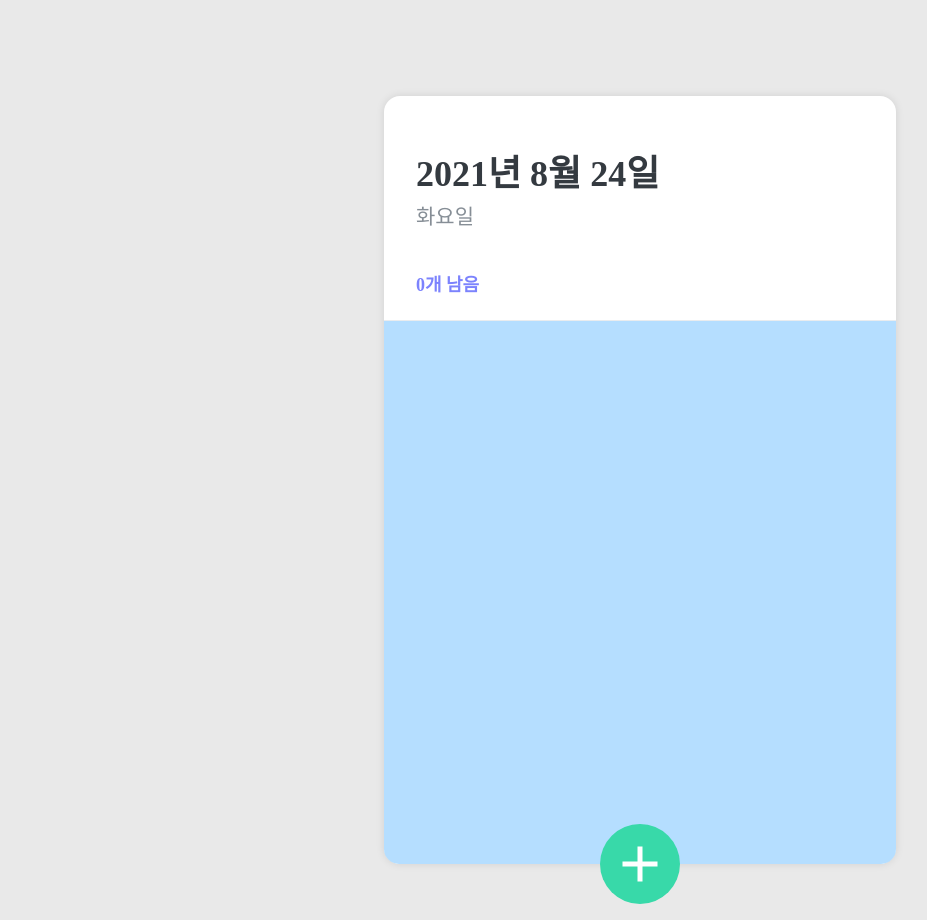
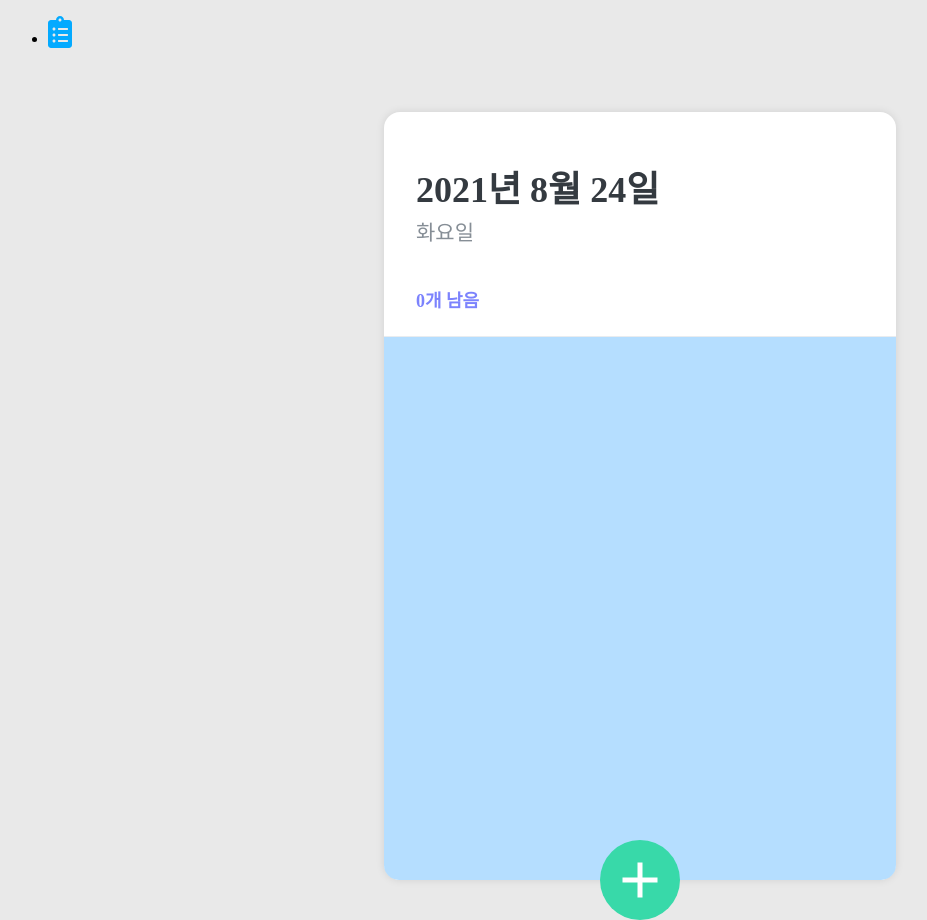
Before and after one commit to ny0011/web-dipping, a React (Create React App) app: page / in a window 1280 px wide. Shown: the whole page, without its empty margins (0-927 px from the left). Built offline with nearby package versions, Linux system fonts and the light colour scheme.

Commit message:
feat: firebase, react-router 추가
firebase
- config 추가 : fbase.js
- npm 설치

react-router
- router 설정
- navigation 생성
- 기존 App.js 코드 -> Home.js 로 이동

```diff
--- /dev/null
+++ b/jsconfig.json
@@ -0,0 +1,6 @@
+{
+  "compilerOptions": {
+    "baseUrl": "src"
+  },
+  "include": ["src"]
+}
--- a/package.json
+++ b/package.json
@@ -3,12 +3,18 @@
   "version": "0.1.0",
   "private": true,
   "dependencies": {
+    "@fortawesome/fontawesome-free": "^5.15.4",
+    "@fortawesome/fontawesome-svg-core": "^1.2.36",
+    "@fortawesome/free-solid-svg-icons": "^5.15.4",
+    "@fortawesome/react-fontawesome": "^0.1.16",
     "@testing-library/jest-dom": "^5.14.1",
     "@testing-library/react": "^11.2.7",
     "@testing-library/user-event": "^12.8.3",
+    "firebase": "^9.3.0",
     "react": "^17.0.2",
     "react-dom": "^17.0.2",
     "react-icons": "^4.2.0",
+    "react-router-dom": "^6.0.1",
     "react-scripts": "4.0.3",
     "styled-components": "^5.3.1",
     "web-vitals": "^1.1.2"
--- a/src/App.js
+++ b/src/App.js
@@ -1,36 +1,10 @@
-import { createGlobalStyle } from "styled-components";
-import "./App.css";
-import TodoHead from "./components/TodoHead";
-import TodoList from "./components/TodoList";
-import { TodoTemplate } from "./components/TodoTemplate";
-import TodoListContext from "./context/TodoContext";
-import TodoCreate from "./components/TodoCreate";
-import { useReducer, useRef } from "react";
-import reducer, { initialState } from "./context/TodoListReducer";
-
-const GlobalStyle = createGlobalStyle`
-  body {
-    background-color: #e9e9e9;
-  }
-`;
+import React from "react";
+import AppRouter from "components/Router";
 
 function App() {
-  //const mockdata = [{ id: 0, text: "놀기", done: true }];
-  const defaultData =
-    JSON.parse(sessionStorage.getItem("data")) || initialState;
-  const [data, dispatch] = useReducer(reducer, defaultData);
-  let nextId = useRef(1);
-
   return (
     <>
-      <GlobalStyle></GlobalStyle>
-      <TodoTemplate>
-        <TodoListContext.Provider value={{ dispatch, data, nextId }}>
-          <TodoHead></TodoHead>
-          <TodoList></TodoList>
-          <TodoCreate></TodoCreate>
-        </TodoListContext.Provider>
-      </TodoTemplate>
+      <AppRouter />
     </>
   );
 }
--- /dev/null
+++ b/src/components/Navigation.js
@@ -0,0 +1,22 @@
+import React from "react";
+import { Link } from "react-router-dom";
+import { FontAwesomeIcon } from "@fortawesome/react-fontawesome";
+import { faClipboardList } from "@fortawesome/free-solid-svg-icons";
+
+const Navigation = ({ userObj }) => (
+  <nav>
+    <ul
+      style={{
+        display: "flex",
+      }}
+    >
+      <li>
+        <Link to="/" style={{ marginRight: 10 }}>
+          <FontAwesomeIcon icon={faClipboardList} color={"#04AAFF"} size="2x" />
+        </Link>
+      </li>
+    </ul>
+  </nav>
+);
+
+export default Navigation;
--- /dev/null
+++ b/src/components/Router.js
@@ -0,0 +1,17 @@
+import React from "react";
+import { HashRouter as Router, Route, Routes } from "react-router-dom";
+import Home from "routes/Home";
+import Navigation from "./Navigation";
+
+const AppRouter = ({ userObj }) => {
+  return (
+    <Router>
+      <Navigation userObj={userObj} />
+      <Routes>
+        <Route exact path="/" element={<Home userObj={userObj} />}></Route>
+      </Routes>
+    </Router>
+  );
+};
+
+export default AppRouter;
--- a/src/components/TodoTemplate.js
+++ b/src/components/TodoTemplate.js
@@ -11,7 +11,7 @@ const TodoTemplateBlock = styled.div`
 
   margin: 0 auto;
 
-  margin-top: 96px;
+  margin-top: 64px;
   margin-bottom: 32px;
   display: flex;
   flex-direction: column;
--- /dev/null
+++ b/src/routes/Home.js
@@ -0,0 +1,38 @@
+import { createGlobalStyle } from "styled-components";
+import "App.css";
+import TodoHead from "components/TodoHead";
+import TodoList from "components/TodoList";
+import { TodoTemplate } from "components/TodoTemplate";
+import TodoListContext from "context/TodoContext";
+import TodoCreate from "components/TodoCreate";
+import { useReducer, useRef } from "react";
+import reducer, { initialState } from "context/TodoListReducer";
+
+const GlobalStyle = createGlobalStyle`
+  body {
+    background-color: #e9e9e9;
+  }
+`;
+
+const Home = () => {
+  //const mockdata = [{ id: 0, text: "놀기", done: true }];
+  const defaultData =
+    JSON.parse(sessionStorage.getItem("data")) || initialState;
+  const [data, dispatch] = useReducer(reducer, defaultData);
+  let nextId = useRef(1);
+
+  return (
+    <>
+      <GlobalStyle></GlobalStyle>
+      <TodoTemplate>
+        <TodoListContext.Provider value={{ dispatch, data, nextId }}>
+          <TodoHead></TodoHead>
+          <TodoList></TodoList>
+          <TodoCreate></TodoCreate>
+        </TodoListContext.Provider>
+      </TodoTemplate>
+    </>
+  );
+};
+
+export default Home;
```
Also changed, not shown: src/server/fbase.js (added, +26 -0 lines), 2 other files (tests, documents, lock files or other folders).
